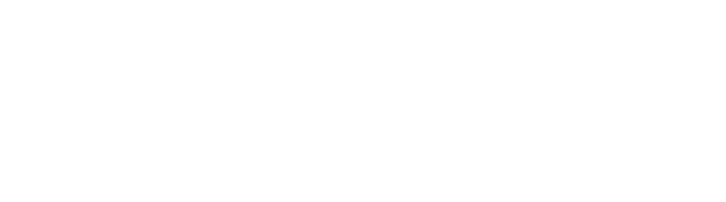
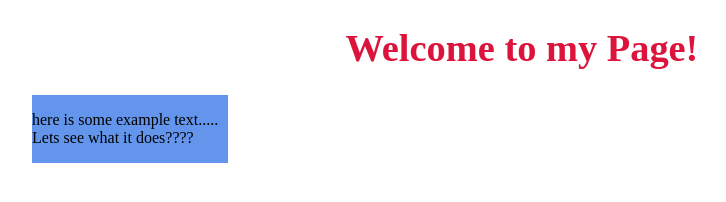
Before and after one commit to codingWithAndy/Software_example, a plain HTML site: page HLT_1/index.html in a window 1280 px wide. Shown: the whole page, without its empty margins (118-844 px from the left). Drawn offline with Linux system fonts and the light colour scheme.

Commit message:
added in CSS styles.

```diff
--- a/HLT_1/index.html
+++ b/HLT_1/index.html
@@ -3,6 +3,27 @@
 
 <head>
     <title>My First web page!</title>
+    <link rel="stylesheet" href="styles.css">
 </head>
 
+<body>
+    <div class="container">
+        <div class="header">
+            <center>
+                <h1>Welcome to my Page!</h1>
+            </center>
+
+        </div>
+        <div class='left_panel'>
+            <p>
+                here is some example text..... Lets see what it does????
+            </p>
+        </div>
+
+
+    </div>
+
+</body>
+
+
 </html>
--- /dev/null
+++ b/HLT_1/styles.css
@@ -0,0 +1,17 @@
+.container {
+    background-color: blue;
+    width: 980px;
+    margin: auto;
+}
+
+.header {
+    font-size: larger;
+    color: crimson;
+    background-color: white;
+}
+
+.left_panel {
+    float: left;
+    width: 20%;
+    background-color: cornflowerblue;
+}
```
